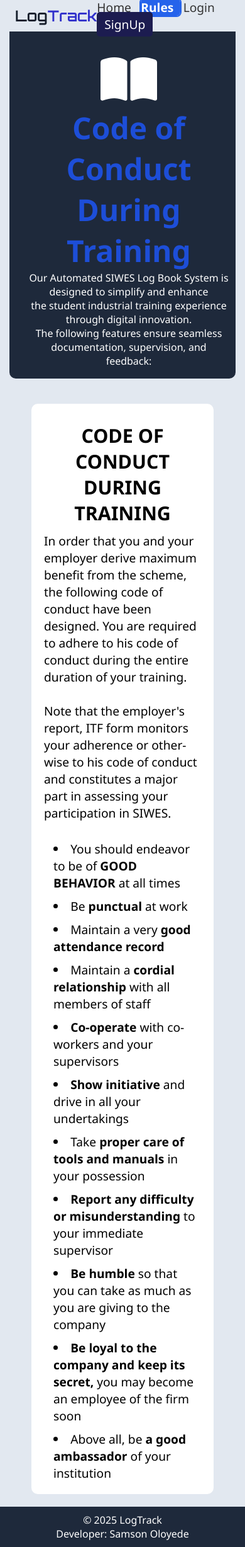
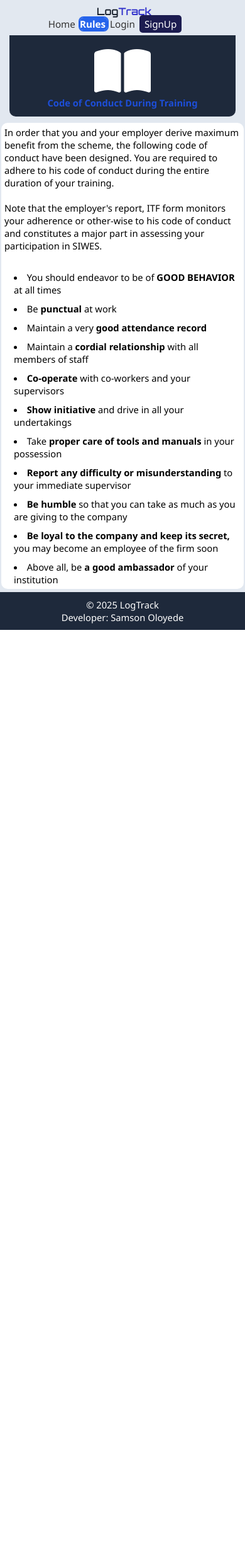
Before and after one commit to Samson-ol/LogTrack, a Django app: page /rules/ in a window 390 px wide. Shown: the whole page at 63% size. After the commit the page ends 1000 px from the top, so only its background shows below. Run offline with Django 5.2, Linux system fonts and the light colour scheme.

Commit message:
Responsiveness

```diff
--- a/SIWES/static/landing.css
+++ b/SIWES/static/landing.css
@@ -173,3 +173,48 @@ body {
     align-items: center;
   }
 }
+
+/* --- Enhanced Responsive Styles --- */
+@media screen and (max-width: 1200px) {
+  .hero .hero-container {
+    grid-template-columns: 1fr;
+    padding: 1.2rem;
+  }
+  .hero .hero-container .hero-content h1 {
+    font-size: 2.2rem;
+  }
+}
+@media screen and (max-width: 900px) {
+  body, .hero, .hero .hero-container .hero-content h1, .hero .hero-container .hero-content p, .cta-button {
+    font-size: 0.97rem;
+  }
+  .hero .hero-container {
+    grid-template-columns: 1fr;
+    padding: 1rem;
+  }
+  .hero .hero-container .hero-content h1 {
+    font-size: 2rem;
+  }
+}
+@media screen and (max-width: 600px) {
+  body, .hero, .hero .hero-container .hero-content h1, .hero .hero-container .hero-content p, .cta-button {
+    font-size: 0.92rem;
+  }
+  .hero {
+    padding: 0.5rem;
+  }
+  .hero .hero-container {
+    grid-template-columns: 1fr;
+    padding: 0.2rem;
+  }
+  .hero .hero-container .hero-content h1 {
+    font-size: 1.2rem;
+  }
+  .hero .hero-container .hero-content p {
+    font-size: 1rem;
+  }
+  .cta-button {
+    padding: 0.5rem 1rem;
+    font-size: 0.95rem;
+  }
+}
--- a/SIWES/static/login.css
+++ b/SIWES/static/login.css
@@ -12,6 +12,27 @@ body {
   /* margin: 2rem 20rem 2rem 20rem; */
   width: 70%;
 }
+  /* Responsive styles */
+  @media (max-width: 900px) {
+    .login-form {
+      width: 95vw;
+      padding: 1.2rem;
+    }
+  }
+
+  @media (max-width: 600px) {
+    .login-page {
+      grid-template-columns: 1fr;
+    }
+    .login-form {
+      width: 98vw;
+      padding: 0.7rem;
+      font-size: 0.97rem;
+    }
+    .login-form h1 {
+      font-size: 1.3rem;
+    }
+  }
 
 .login-page {
   display: grid;
--- a/SIWES/static/main.css
+++ b/SIWES/static/main.css
@@ -1,4 +1,4 @@
-    * {
+* {
         margin: 0;
         padding: 0;
         box-sizing: border-box;
@@ -62,3 +62,42 @@
     /* margin-left: 5px;
     margin-right: 5px; */
 }
+
+/* --- Enhanced Responsive Styles --- */
+@media (max-width: 1200px) {
+  .header h2 {
+    font-size: 1.3rem;
+    padding-left: 1rem;
+  }
+  nav a {
+    font-size: 1.1rem;
+    padding-right: 0.5rem;
+  }
+}
+@media (max-width: 900px) {
+  body, .header, nav a, .btn {
+    font-size: 0.97rem;
+  }
+}
+@media (max-width: 600px) {
+  body, .header, nav a, .btn {
+    font-size: 0.92rem;
+  }
+  .header {
+    flex-direction: column;
+    height: auto;
+    padding: 0.5rem 0;
+  }
+  .header h2 {
+    font-size: 1rem;
+    padding-left: 0.3rem;
+  }
+  nav a {
+    font-size: 0.95rem;
+    padding-right: 0.2rem;
+  }
+  .btn {
+    padding: 4px 8px;
+    font-size: 0.95rem;
+  }
+}
--- a/SIWES/static/rules.css
+++ b/SIWES/static/rules.css
@@ -54,6 +54,40 @@ body {
     color: black !important;
 }
 
+/* Responsive styles */
+@media (max-width: 1200px) {
+  .rules-contents {
+    margin: 30px 20px 15px 20px;
+    padding: 15px;
+  }
+}
+@media (max-width: 900px) {
+  body, .rules-contents, .rules-contents h2, .rules-contents p, .rules-list liint {
+    font-size: 0.97rem;
+  }
+  .rules-contents {
+    margin: 20px 10px 10px 10px;
+    padding: 10px;
+  }
+}
+@media (max-width: 600px) {
+  body, .rules-contents, .rules-contents h2, .rules-contents p, .rules-list li, .intro-contents h1 {
+    font-size: 0.92rem;
+  }
+    .intro-title {
+        padding: 10px 2px 5px 2px;
+        font-size: 1.2rem;
+    }
+    .rules-contents {
+        margin: 10px 2px 5px 2px;
+        padding: 5px;
+        font-size: 0.98rem;
+    }
+    .rules-contents h2 {
+        font-size: 1.1rem;
+    }
+}
+
 .rules-contents .rules-list {
     padding: 20px 0px 0px 15px;
     font-size: 1.2rem;
--- a/SIWES/templates/SIWES/rules.html
+++ b/SIWES/templates/SIWES/rules.html
@@ -14,19 +14,19 @@
         Code of Conduct During Training
       </h1>
 
-      <p>
+      <!-- <p>
         Our Automated SIWES Log Book System is designed to simplify and enhance <br>
         the student industrial training experience through digital innovation. <br>
         The following features ensure seamless documentation, supervision, and
         feedback:
-      </p>
+      </p> -->
     </div>
 </div>
 
 
       <div class="rules-container">
         <div class="rules-contents">
-          <h2>CODE OF CONDUCT DURING TRAINING</h2>
+          <!-- <h2>CODE OF CONDUCT DURING TRAINING</h2> -->
           <p>
             In order that you and your employer derive maximum benefit from the
             scheme, the following code of conduct have been designed. You are
```
Also changed, not shown: SIWES/static/student_dashboard.css (+49 -0 lines), SIWES/static/supervisor_dashboard.css (+56 -0 lines), SIWES/static/supervisor_logs.css (+32 -0 lines), db.sqlite3.
